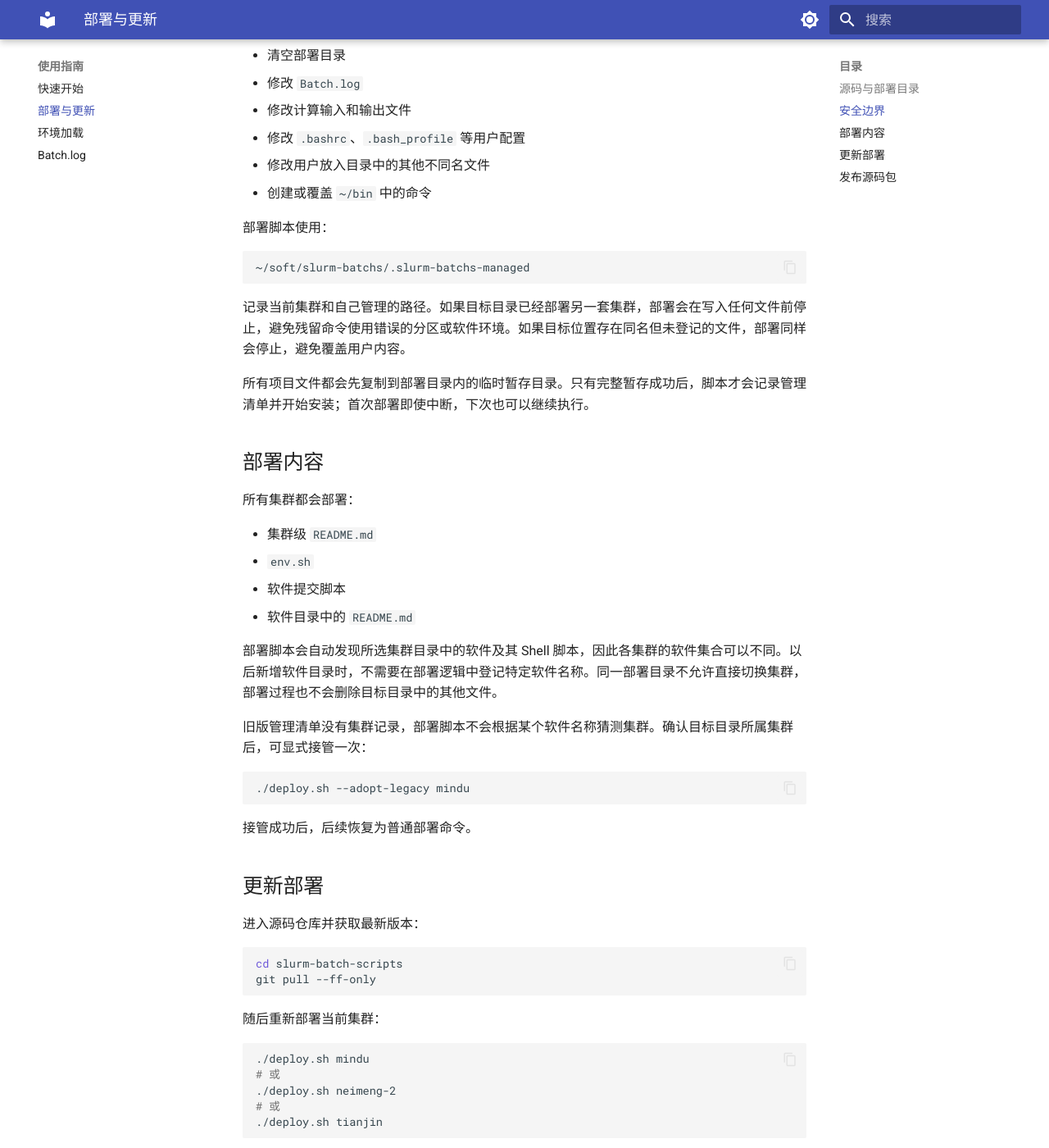
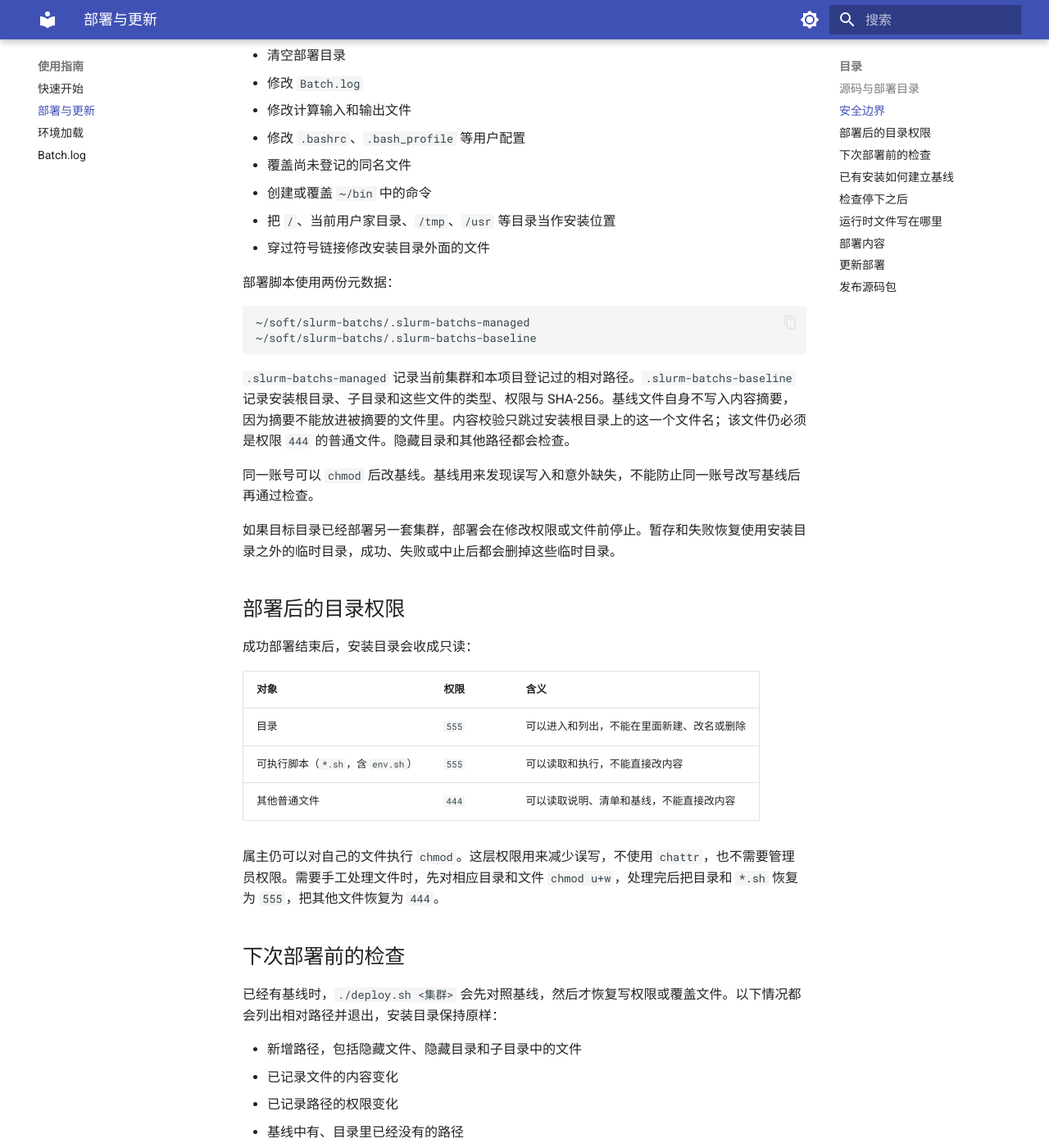
Before and after one commit to wxia529/slurm-batch-scripts, an MkDocs documentation site: the page built from docs/deployment.md, in a window 1280 px wide and 1400 px high, scrolled down 797 px. Shown: the whole window at 82% size. Built offline with MkDocs 1.6.1 and Material for MkDocs 9.7.7, drawn with Linux system fonts in a browser that asks for light colours; some of the changed text lies outside the part shown.

Commit message:
feat: lock install trees after a content baseline check (#2)
Successful deploys now record a scoped baseline and leave the install
directory read-only. Later deploys stop before chmod or overwrite when
paths were added, edited, or removed, and an existing tree without a
baseline needs an explicit review before it is adopted.

Co-authored-by: Cursor Agent <cursoragent@cursor.com>
Co-authored-by: wxia529 <wxia529@users.noreply.github.com>

````diff
--- a/docs/deployment.md
+++ b/docs/deployment.md
@@ -27,23 +27,102 @@ mindu/gaussian/myg16.sh
 
 部署脚本不会：
 
-- 删除任何文件或目录
+- 删除安装目录里已有的文件或目录
 - 清空部署目录
 - 修改 `Batch.log`
 - 修改计算输入和输出文件
 - 修改 `.bashrc`、`.bash_profile` 等用户配置
-- 修改用户放入目录中的其他不同名文件
+- 覆盖尚未登记的同名文件
 - 创建或覆盖 `~/bin` 中的命令
+- 把 `/`、当前用户家目录、`/tmp`、`/usr` 等目录当作安装位置
+- 穿过符号链接修改安装目录外面的文件
 
-部署脚本使用：
+部署脚本使用两份元数据：
 
 ```text
 ~/soft/slurm-batchs/.slurm-batchs-managed
+~/soft/slurm-batchs/.slurm-batchs-baseline
 ```
 
-记录当前集群和自己管理的路径。如果目标目录已经部署另一套集群，部署会在写入任何文件前停止，避免残留命令使用错误的分区或软件环境。如果目标位置存在同名但未登记的文件，部署同样会停止，避免覆盖用户内容。
+`.slurm-batchs-managed` 记录当前集群和本项目登记过的相对路径。`.slurm-batchs-baseline` 记录安装根目录、子目录和这些文件的类型、权限与 SHA-256。基线文件自身不写入内容摘要，因为摘要不能放进被摘要的文件里。内容校验只跳过安装根目录上的这一个文件名；该文件仍必须是权限 `444` 的普通文件。隐藏目录和其他路径都会检查。
 
-所有项目文件都会先复制到部署目录内的临时暂存目录。只有完整暂存成功后，脚本才会记录管理清单并开始安装；首次部署即使中断，下次也可以继续执行。
+同一账号可以 `chmod` 后改基线。基线用来发现误写入和意外缺失，不能防止同一账号改写基线后再通过检查。
+
+如果目标目录已经部署另一套集群，部署会在修改权限或文件前停止。暂存和失败恢复使用安装目录之外的临时目录，成功、失败或中止后都会删掉这些临时目录。
+
+## 部署后的目录权限
+
+成功部署结束后，安装目录会收成只读：
+
+| 对象 | 权限 | 含义 |
+| --- | --- | --- |
+| 目录 | `555` | 可以进入和列出，不能在里面新建、改名或删除 |
+| 可执行脚本（`*.sh`，含 `env.sh`） | `555` | 可以读取和执行，不能直接改内容 |
+| 其他普通文件 | `444` | 可以读取说明、清单和基线，不能直接改内容 |
+
+属主仍可以对自己的文件执行 `chmod`。这层权限用来减少误写，不使用 `chattr`，也不需要管理员权限。需要手工处理文件时，先对相应目录和文件 `chmod u+w`，处理完后把目录和 `*.sh` 恢复为 `555`，把其他文件恢复为 `444`。
+
+## 下次部署前的检查
+
+已经有基线时，`./deploy.sh <集群>` 会先对照基线，然后才恢复写权限或覆盖文件。以下情况都会列出相对路径并退出，安装目录保持原样：
+
+- 新增路径，包括隐藏文件、隐藏目录和子目录中的文件
+- 已记录文件的内容变化
+- 已记录路径的权限变化
+- 基线中有、目录里已经没有的路径
+- 符号链接，以及普通文件、目录以外的对象
+
+`--accept-existing` 不能跳过已经建立的基线。发现差异后，部署不会删除、覆盖或自动改回这些路径。
+
+## 已有安装如何建立基线
+
+新建的空目录可以直接安装：
+
+```bash
+./deploy.sh mindu
+```
+
+目录里已经有文件、但还没有 `.slurm-batchs-baseline` 时，部署会先打印两类路径：清单已经登记的路径，以及登记之外的路径。此时不会修改目录。确认登记之外没有任何需要保留的路径后，执行一次：
+
+```bash
+./deploy.sh --accept-existing mindu
+```
+
+这条命令会更新清单里已经登记的文件，写入第一份基线，再把安装目录收成只读。它不会删除列出的额外路径。额外路径还在时，即使加上 `--accept-existing` 也会退出。请先把笔记、日志、隐藏文件和旧的 `.slurm-batchs-stage.*` 暂存目录移出安装目录。
+
+没有 `.slurm-batchs-managed` 的非空目录不能接管。请改用一个空目录安装。
+
+旧版清单没有 `cluster=` 记录时，先确认目录确实属于该集群，再同时给出两个参数：
+
+```bash
+./deploy.sh --adopt-legacy --accept-existing mindu
+```
+
+之后的更新回到 `./deploy.sh mindu`。同一安装目录仍然不能直接切换集群。
+
+## 检查停下之后
+
+按命令列出的路径处理，再重新执行原来的部署命令：
+
+1. 新增路径：把文件或目录移到安装目录外面。需要删除目录项时，先 `chmod u+w` 它所在的目录。
+2. 内容变化：把要保留的副本存到安装目录外面，再从上一版发布包恢复安装目录里的原字节，使 SHA-256 与基线一致。
+3. 缺失路径：从上一版发布包把该文件放回原来的相对路径。发布包里的集群说明在 `docs/clusters/<集群>/`，部署后的软件说明是对应的 `README.md`。
+4. 权限变化：目录和 `*.sh` 恢复为 `555`，其他文件恢复为 `444`。
+5. 符号链接：移出安装目录。部署不会顺着链接修改链接外面的文件。
+
+若基线文件本身损坏，而你已经确认目录里没有未登记文件，可以先把损坏的基线移出目录，再执行 `--accept-existing`。这会用当前源码更新清单中的已有文件并重新记录基线。部署没有提供清空旧目录的默认动作。
+
+更新过程若在重新锁定前失败，会尽量从临时备份恢复刚才的文件内容和权限。请查看命令输出。进程若被强行终止，临时备份可能来不及恢复，需要按上面的清单人工核对。
+
+## 运行时文件写在哪里
+
+安装目录只读之后，提交脚本仍然不需要往安装树里写日志、缓存或临时文件：
+
+- `*-tmp` 写在运行命令时的当前目录，便于之后用 `sbatch` 重提
+- `Batch.log` 写在任务目录
+- Gaussian 临时文件写在 `$HOME/tmp` 或 `/tmp`
+
+请在计算目录中运行 `myg16.sh` 等命令，并把输入文件放在计算目录。当前目录或输入文件若位于只读安装树内，创建 `*-tmp` 或 `Batch.log` 会失败，已安装的脚本保持不变。`source ~/soft/slurm-batchs/env.sh` 只读取安装目录。
 
 ## 部署内容
 
@@ -56,13 +135,7 @@ mindu/gaussian/myg16.sh
 
 部署脚本会自动发现所选集群目录中的软件及其 Shell 脚本，因此各集群的软件集合可以不同。以后新增软件目录时，不需要在部署逻辑中登记特定软件名称。同一部署目录不允许直接切换集群，部署过程也不会删除目标目录中的其他文件。
 
-旧版管理清单没有集群记录，部署脚本不会根据某个软件名称猜测集群。确认目标目录所属集群后，可显式接管一次：
-
-```bash
-./deploy.sh --adopt-legacy mindu
-```
-
-接管成功后，后续恢复为普通部署命令。
+旧版管理清单没有集群记录时，部署脚本不会根据某个软件名称猜测集群。接管步骤见上文「已有安装如何建立基线」。
 
 ## 更新部署
 
@@ -83,7 +156,7 @@ git pull --ff-only
 ./deploy.sh tianjin
 ```
 
-重复部署只更新项目管理的文件。
+安装目录与上次成功部署的基线一致时，重复部署会更新项目文件，并在结束后保持只读。基线不一致时，部署列出路径后停止。第一次把本机制用到旧安装目录时，先按「已有安装如何建立基线」核对；没有基线的旧目录使用 `--accept-existing`，旧清单还没有集群记录时同时加上 `--adopt-legacy`。用户需要重新部署后，只读权限和基线才会生效。
 
 ## 发布源码包
 
@@ -108,7 +181,7 @@ git tag -a release-2026-08-02 -m "Release 2026-08-02"
 git push origin release-2026-08-02
 ```
 
-推送 tag 后，`.github/workflows/release-package.yml` 会自动运行。它依次执行 Shell 语法检查、三个集群的隔离部署测试和严格文档构建；任一步失败都不会发布 Release。
+推送 tag 后，`.github/workflows/release-package.yml` 会自动运行。它依次执行 Shell 语法检查、三个集群的隔离部署测试、只读安装与基线回归测试，以及严格文档构建；任一步失败都不会发布 Release。本次功能交付只修改仓库并打开 Pull Request，不创建 `release-YYYY-MM-DD` 标签，也不在集群上执行部署。
 
 成功后会生成：
 
````
Also changed, not shown: docs/contributing.md (+3 -2 lines), docs/environment.md (+1 -1 lines), docs/getting-started.md (+3 -1 lines), docs/index.md (+1 -1 lines), 3 other files.
